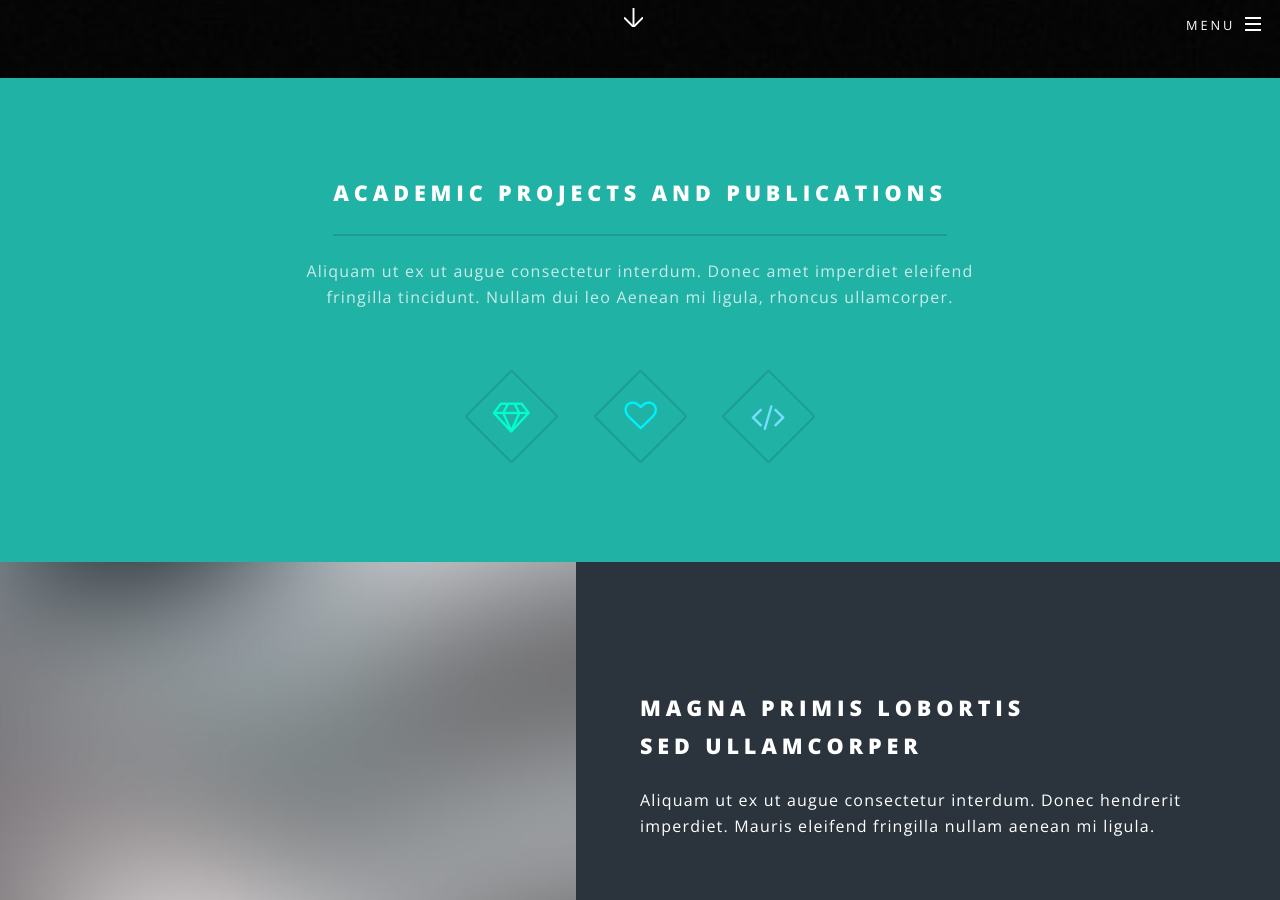
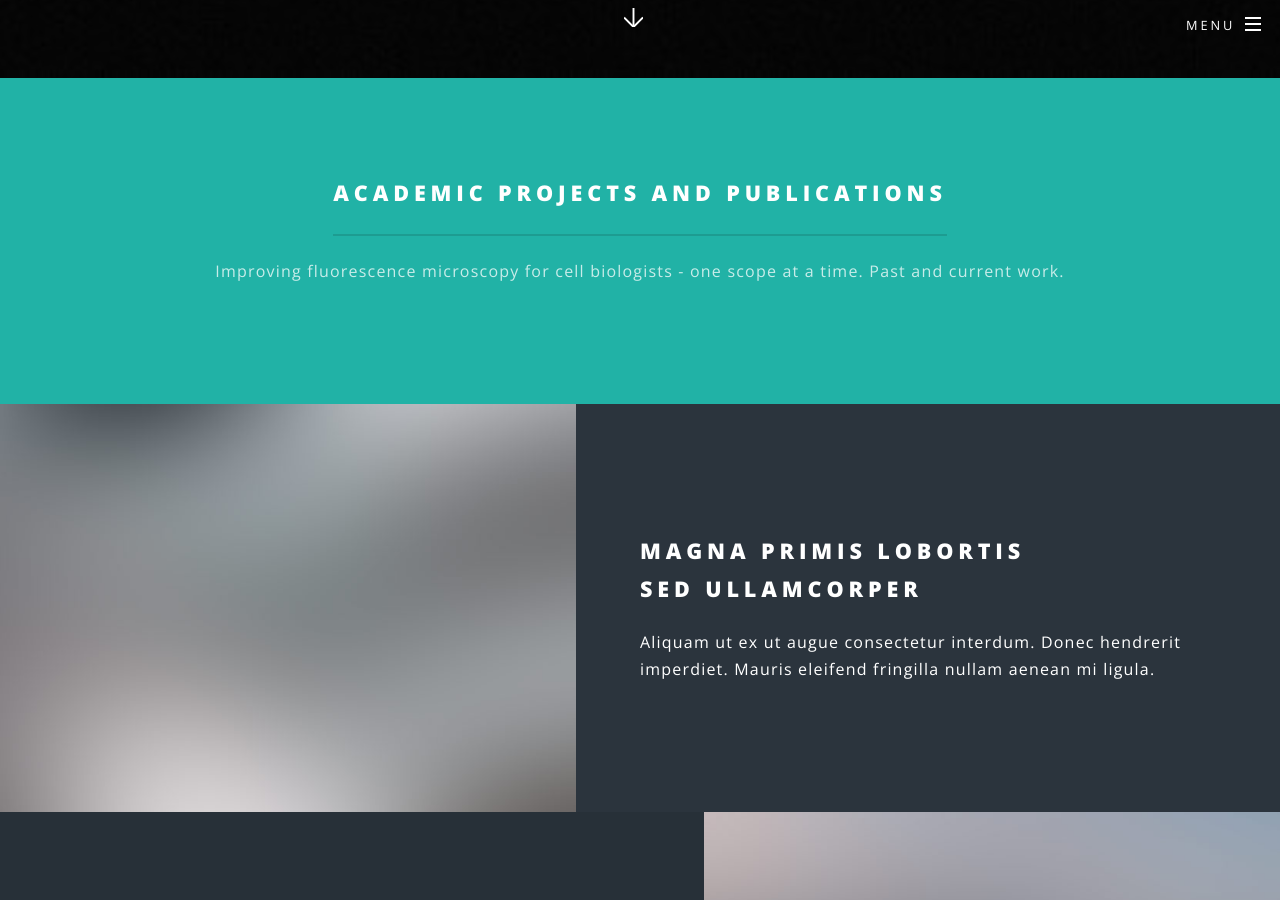
Before and after one commit to fadero/fadero.github.io, a Jekyll site: the page built from index.html, in a window 1280 px wide and 900 px high, scrolled down 822 px. Built offline with Jekyll 4.4.1, drawn with Linux system fonts in a browser that asks for light colours.

Commit message:
Update index.html

```diff
--- a/index.html
+++ b/index.html
@@ -15,14 +15,8 @@ layout: landing
 						<div class="inner">
 							<header class="major">
 								<h2>Academic Projects and Publications</h2>
-								<p>Aliquam ut ex ut augue consectetur interdum. Donec amet imperdiet eleifend<br />
-								fringilla tincidunt. Nullam dui leo Aenean mi ligula, rhoncus ullamcorper.</p>
+								<p>Improving fluorescence microscopy for cell biologists - one scope at a time. Past and current work. </p>
 							</header>
-							<ul class="icons major">
-								<li><span class="icon fa-diamond major style1"><span class="label">Lorem</span></span></li>
-								<li><span class="icon fa-heart-o major style2"><span class="label">Ipsum</span></span></li>
-								<li><span class="icon fa-code major style3"><span class="label">Dolor</span></span></li>
-							</ul>
 						</div>
 					</section>
 
```
